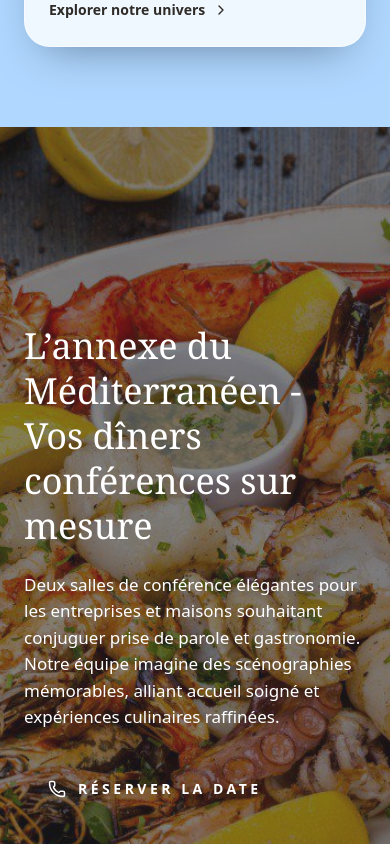
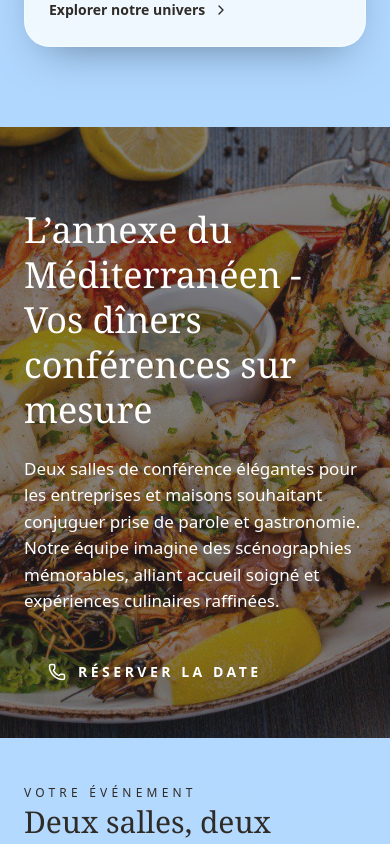
Before and after one commit to Aymendev46/med-website, a Next.js app: page / in a window 390 px wide. Shown: the part 1620-2464 px from the top of the page. Built offline with nearby package versions, Linux system fonts and the light colour scheme; a web font is replaced by a local one.

Commit message:
New Fixes viewheight

```diff
--- a/src/app/globals.css
+++ b/src/app/globals.css
@@ -31,8 +31,15 @@ section {
     padding-top: 1rem;
     padding-bottom: 6rem;
   }
+
   .min-w-screen {
     min-width: 100vw;
+  }
+}
+
+@media (max-width: 580px) {
+  section {
+    min-height: 70vh;
   }
 }
 
```
